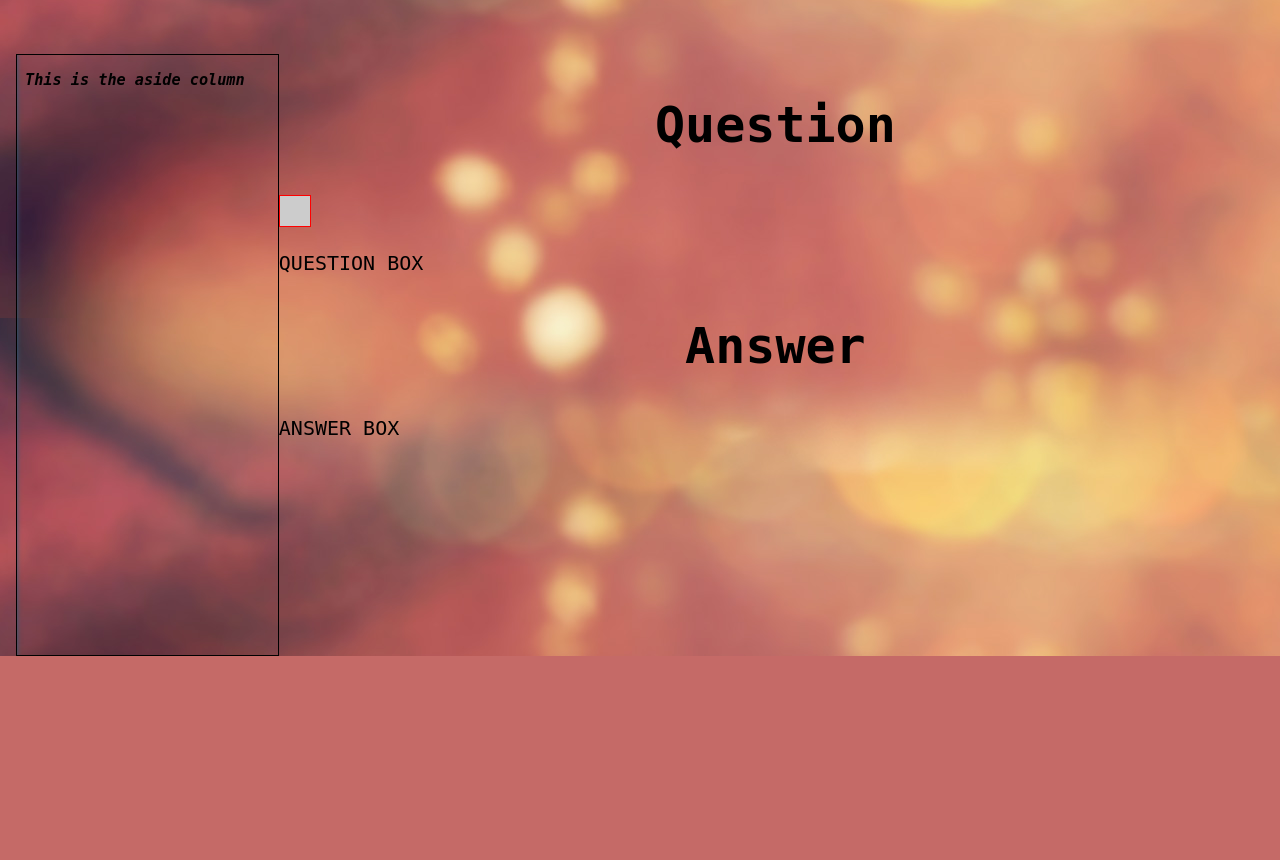
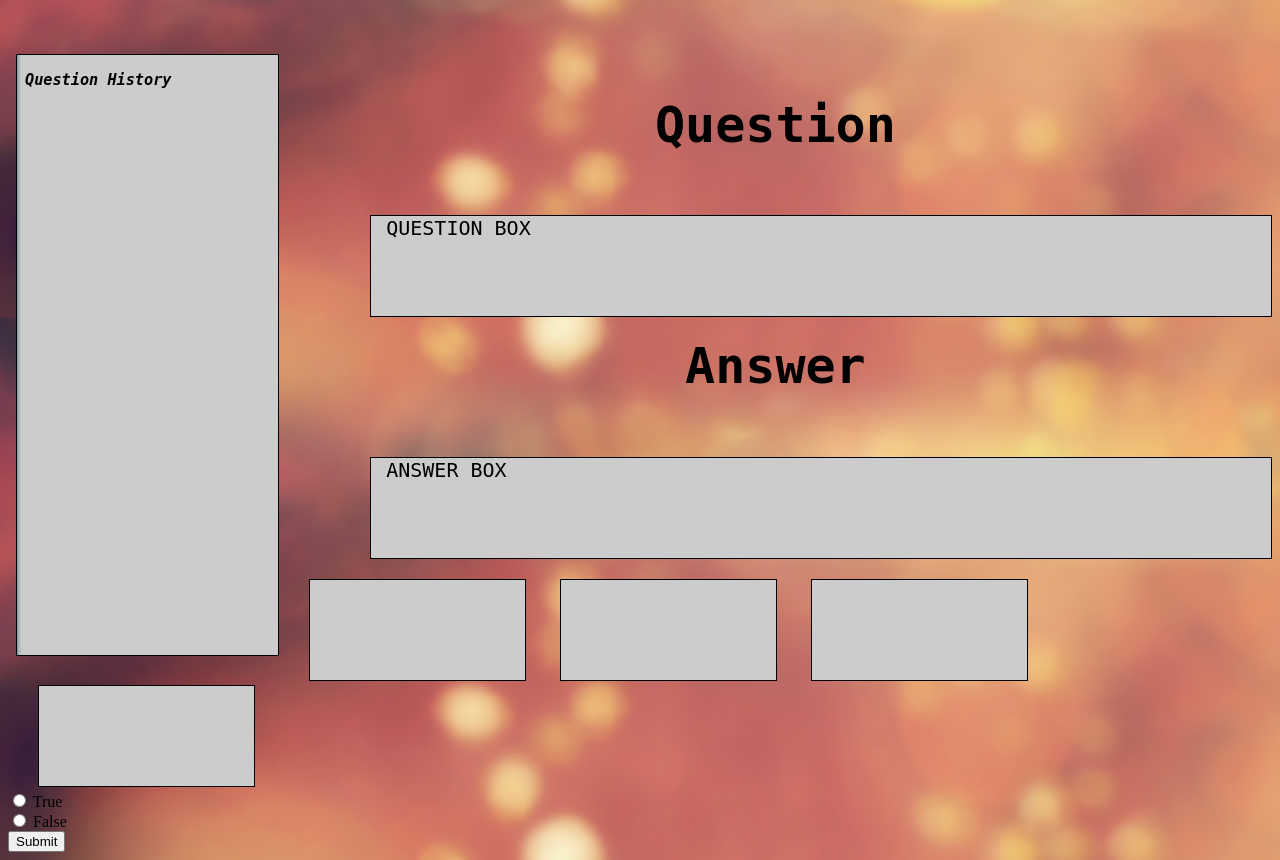
Before and after one commit to LexieLudeman/Web-Programming-Page, a PHP site: page /jquery/quiz.html in a window 1280 px wide. Shown: the part 202-1062 px from the top of the page. Before the commit the page ends 858 px from the top, so only its background shows below. Run offline with PHP 8.4, Linux system fonts and the light colour scheme.

Commit message:
Worked on fields

```diff
--- a/jquery/quiz.css
+++ b/jquery/quiz.css
@@ -20,9 +20,11 @@ h2 {
     font-size: 50px;
     font-family: monospace;
 }
+
 #questionHistory {
     display: block;
     position: left;
+    background-color:#ccc;
 }
 
 aside {
@@ -51,13 +53,15 @@ aside {
 
     */
 
-    .qBox {
-        display:inline-block;
-        width:30px;
-        height:30px;
-        background-color:#ccc;
-        border:1px solid #ff0000;
-    }
+.qBox {
+    display:inline-block;
+    width:200px;
+    height:100px;
+    padding-left: 15px;
+    margin-left: 30px;
+    background-color:#ccc;
+    border:1px solid black;
+}
 
 p {
     padding-left: 15px;
@@ -66,5 +70,9 @@ p {
 }
 
 #answerSpace, #questionSpace {
-
+    border: 1px solid black;
+    float:right;
+    height: 100px;
+    width: 70%;
+    background-color: #ccc;
 }
--- a/jquery/quiz.html
+++ b/jquery/quiz.html
@@ -32,10 +32,9 @@
     </header>
     <br><br><br>
 
-    <aside id="questionHistory"><h3>This is the aside column</h3></aside>
+    <aside id="questionHistory"><h3>Question History</h3></aside>
     <section>
         <h2>Question</h2>
-        <a class="qBox" href=""></a>
         <p id="questionSpace">QUESTION BOX</p>
     </section>
 
@@ -44,6 +43,17 @@
         <p id="answerSpace">ANSWER BOX</p>
     </section>
 
+    <section>
+        <a class="qBox" id="first" href=""></a>
+        <a class="qBox" id="second" href=""></a>
+        <a class="qBox" id="third" href=""></a>
+        <a class="qBox" id="fourth" href=""></a>
+    </section>
+    <form>
+        <input type="radio" name="tf" value="true"> True<br>
+        <input type="radio" name="tf" value="false"> False<br>
+        <input type="submit" value="Submit">
+    </form>
 </body>
 
 </html>
```
